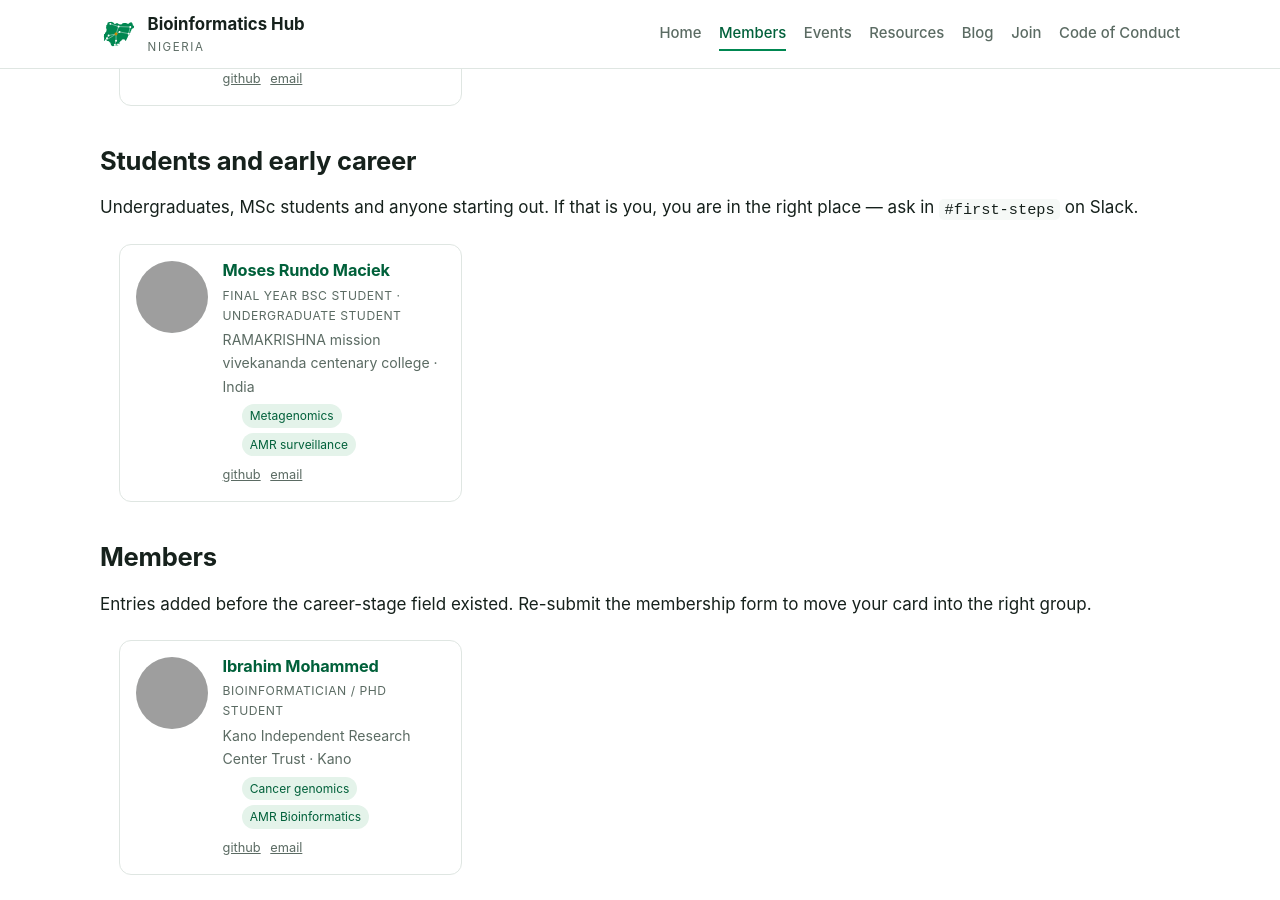
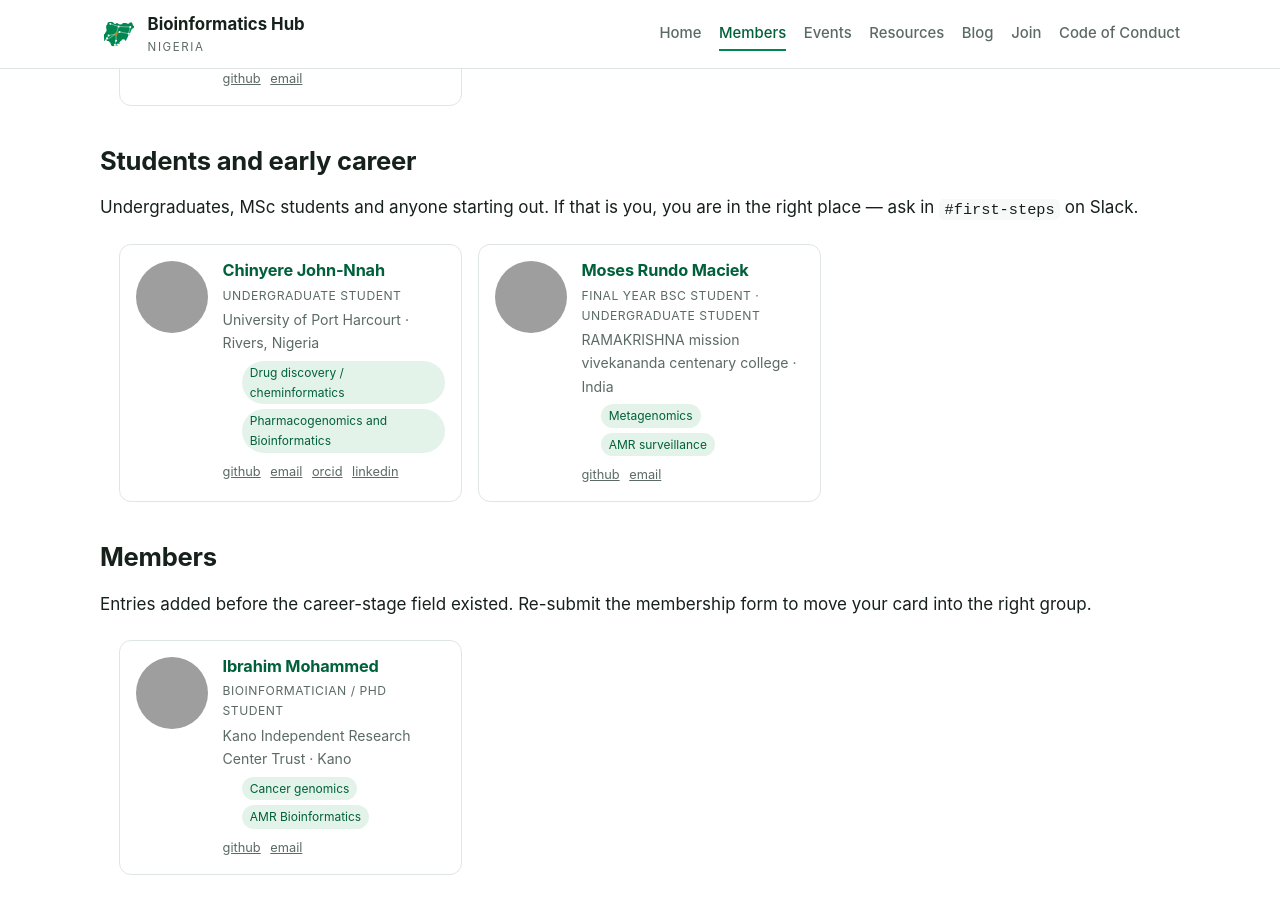
Before and after one commit to GOA14/bioinformaticshub.github.io, a Jekyll site: the page built from members.md, in a window 1280 px wide and 900 px high, scrolled down 901 px. Built offline with Jekyll 4.4.1, drawn with Linux system fonts in a browser that asks for light colours; grey boxes are pictures that could not be loaded.

Commit message:
Added Chinyere John-Nnah (@Chinyereee) in members.yml (#32)

```diff
--- a/_data/members.yml
+++ b/_data/members.yml
@@ -41,16 +41,27 @@
   twitter: babasaraky
   joined: 2016-01-01
 
+- name: Chinyere John-Nnah
+  github: Chinyereee
+  institution: University of Port Harcourt
+  interests: Drug discovery / cheminformatics, Pharmacogenomics and Bioinformatics
+  stage: Undergraduate student
+  location: Rivers, Nigeria
+  email: chinyerejohnnna@gmail.com
+  orcid: 0009-0006-6179-2138
+  linkedin: chinyere-john-nnah-07550740a
+  joined: 2026-11-19
+
 - name: Moses Rundo Maciek
   github: moses-rundo
   institution: RAMAKRISHNA mission vivekananda centenary college
   interests: Metagenomics, AMR surveillance
   stage: Undergraduate student
-  about: I am interested in working in AMR surveillance, metagenomics, and other bioinformatics-related research, particularly in applying genomic data to understand infectious diseases and address public health challenges.
   title: Final year Bsc student
   location: India
   email: mosesrundo@gmail.com
   joined: 2026-11-19
+  about: I am interested in working in AMR surveillance, metagenomics, and other bioinformatics-related research, particularly in applying genomic data to understand infectious diseases and address public health challenges.
 
 - name: Ibrahim Mohammed
   github: ibrahimmohammed22398-hash
@@ -66,11 +77,11 @@
   institution: Bells University Of Technology, otta
   interests: Bioinformatics, Computing Biology, English
   stage: MSc holder
-  about: I analyze drug safety information in the pharmacovigilance department of the pharmaceutical company where I work, i want to learn computational biology using bioinformatics
   title: Lecturer
   location: Ogun State
   email: micittechnology@gmail.com
   joined: 2026-11-19
+  about: I analyze drug safety information in the pharmacovigilance department of the pharmaceutical company where I work, i want to learn computational biology using bioinformatics
 
 # --- Copy the block below, fill it in, and delete the leading "# " ----------
 # - name: Your Name
```
